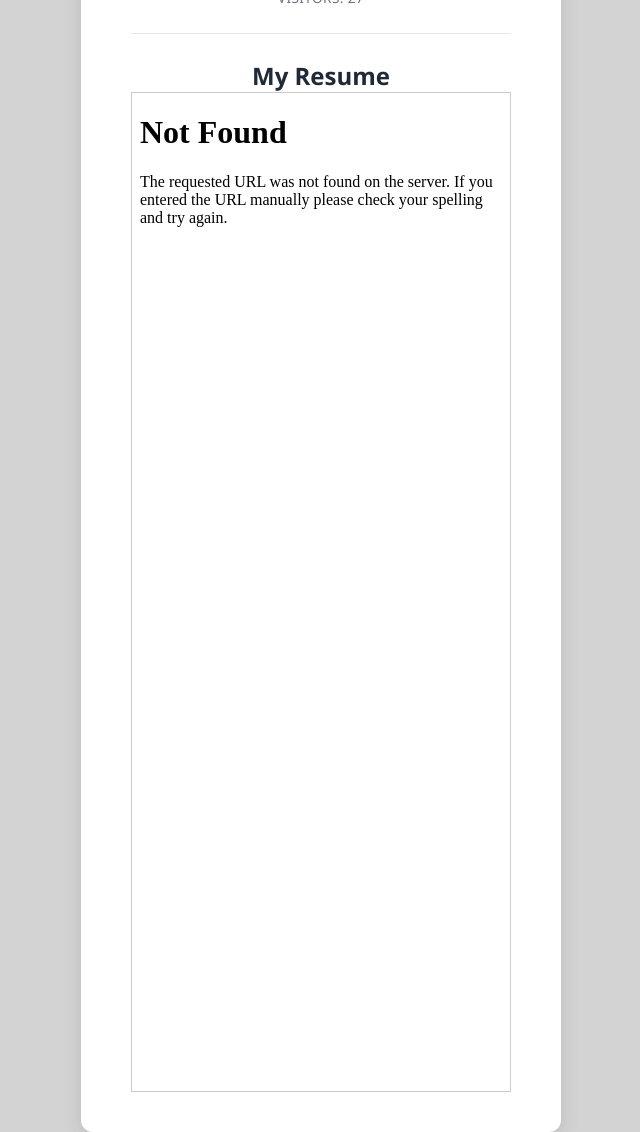
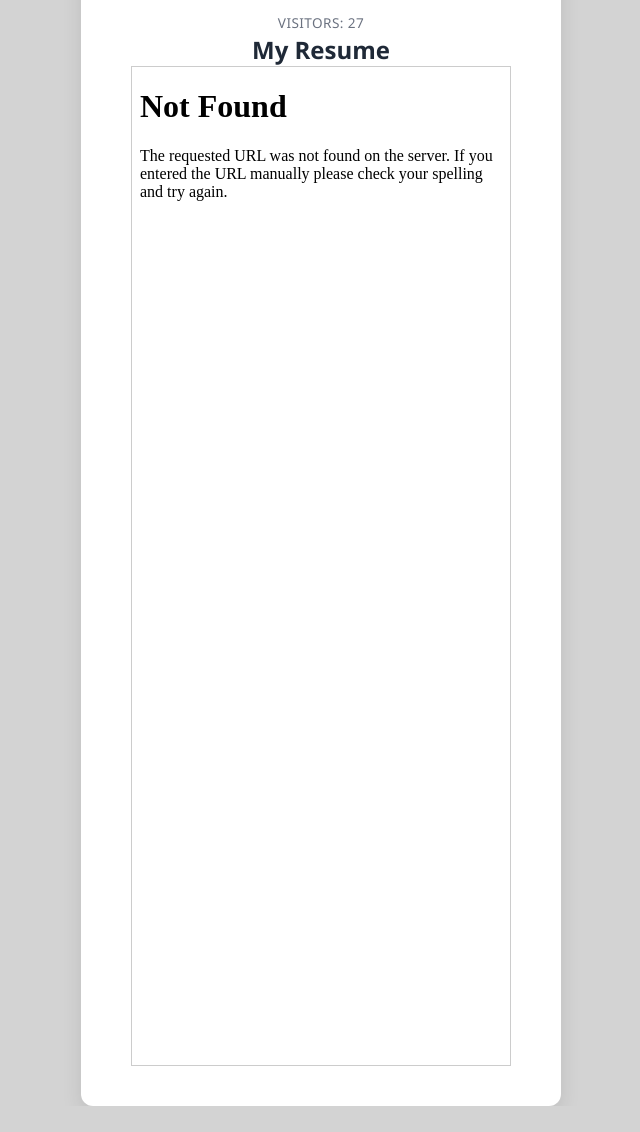
Before and after one commit to ryankgordon/RyanGordon, a Flask app: page / in a window 1280 px wide. Shown: the whole page, without its empty margins (319-959 px from the left). After the commit the page ends 1106 px from the top, so only its background shows below. Run offline with Flask 3, Linux system fonts and the light colour scheme; data comes from the database, SQL or seed files in the repository.

Commit message:
Modify resume iframe source and clean up HTML
Updated iframe source for resume and removed unnecessary horizontal rule.

```diff
--- a/templates/index.html
+++ b/templates/index.html
@@ -33,10 +33,9 @@
     </p>
 
 <!-- Embed Resume -->
-        <hr>
         <h2>My Resume</h2>
-        <iframe src="resume.html" width="100%" height="1000px" style="border:1px solid #ccc;">
-            Your browser does not support iframes.
-        </iframe>
+<iframe src="/resume" width="100%" height="1000px" style="border:1px solid #ccc;">
+    Your browser does not support iframes.
+</iframe>
 </div>
 </body>
```
